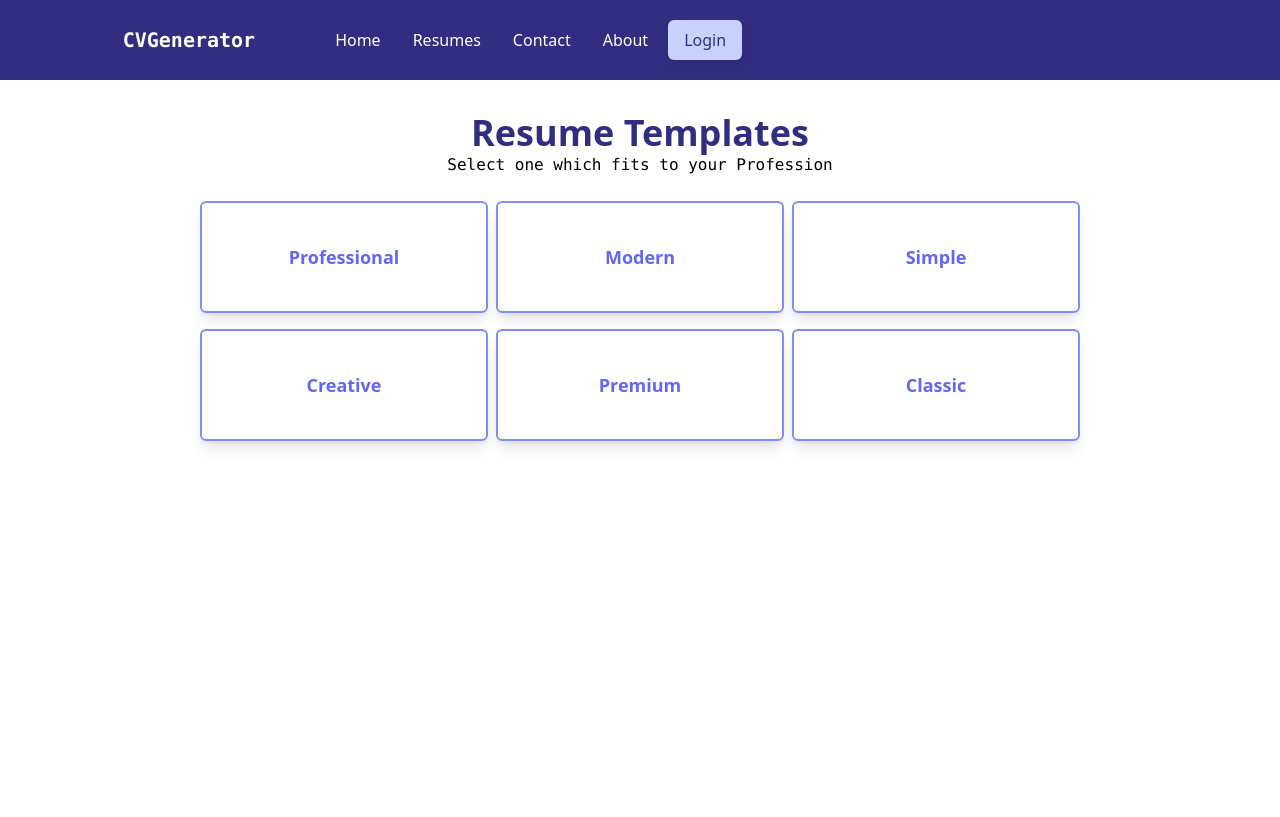
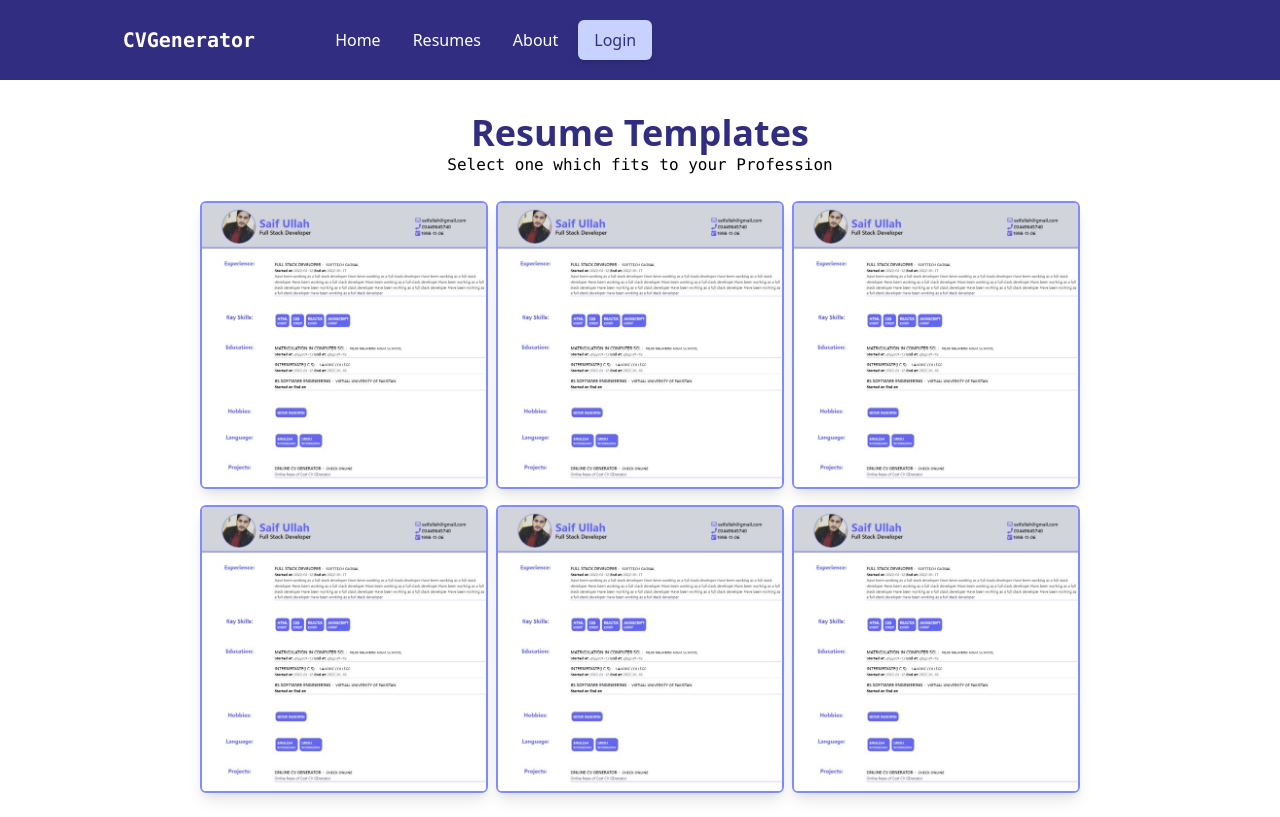
Before and after one commit to mrsaifullah52/cvgenerator, a Next.js app: page /resumes in a window 1280 px wide. Built offline with nearby package versions, Linux system fonts and the light colour scheme.

Commit message:
changes in about apge

```diff
--- a/pages/about.jsx
+++ b/pages/about.jsx
@@ -3,6 +3,10 @@ import Header from "./components/header"
 const About =()=>{
   return<>
     <Header/>
+
+    <div className="text-center mt-8">
+      My Whatsapp: 92 344 9645740
+    </div>
   </>
 }
 export default About
--- a/pages/components/cvdisplay.jsx
+++ /dev/null
@@ -1,59 +0,0 @@
-import Link from "next/link";
-
-const Cvdisplay = () => {
-  const cards = [
-    { title: "Professional", link: "Professional" },
-    { title: "Modern", link: "Modern" },
-    { title: "Simple", link: "Simple" },
-    { title: "Creative", link: "Creative" },
-    { title: "Premium", link: "Premium" },
-    { title: "Classic", link: "Classic" },
-  ];
-  return (
-    <section>
-      <div className="mycontainer">
-        <div className="text-center my-4">
-          <h2 className="font-bold text-2xl md:text-4xl text-indigo-900">
-            Resume Templates
-          </h2>
-          <p className="font-mono text-sm md:text-base">
-            Select one which fits to your Profession
-          </p>
-        </div>
-        <div className="flex flex-row flex-wrap justify-center">
-          {cards.map((card, key) => {
-            return <Card props={card} key={key} />;
-          })}
-        </div>
-      </div>
-    </section>
-  );
-};
-
-const Card = ({ props }) => {
-  return (
-    <div className="has-tooltip w-72 border-2 border-indigo-400 rounded-md shadow-lg p-4 mx-1 my-2 ">
-      <div className="" id="text">
-        <h4 className="text-center font-bold text-lg text-indigo-500 py-6 md:py-6 ">
-          {props.title}
-        </h4>
-      </div>
-
-      <div
-        className="flex flex-row justify-center items-center py-4 md:py-3 text-center"
-        id="actions"
-      >
-        <Link href={`view/${props.link}`}>
-          <a target="_blank" className="btn-primary">
-            Perview
-          </a>
-        </Link>
-        <Link href={`cv/`}>
-          <a className="btn-secondary">Select</a>
-        </Link>
-      </div>
-    </div>
-  );
-};
-
-export default Cvdisplay;
--- a/pages/components/edit.jsx
+++ b/pages/components/edit.jsx
@@ -18,12 +18,12 @@ const Edit = () => {
 
   // inital values
   const initialValues = {
-    fname: "Saif",
-    lname: "Ullah",
-    email: "saifullah@gmail.com",
-    phone: "03449645740",
-    role: "Full Stack Developer",
-    dob: "1998-11-06",
+    fname: "",
+    lname: "",
+    email: "",
+    phone: "",
+    role: "",
+    dob: "",
     proImage:
       "https://www.donkey.bike/wp-content/uploads/2020/12/user-member-avatar-face-profile-icon-vector-22965342-300x300.jpg",
 
--- a/pages/components/header.jsx
+++ b/pages/components/header.jsx
@@ -11,7 +11,6 @@ const Header = () => {
   const navlinks = [
     { name: "Home", url: "/" },
     { name: "Resumes", url: "/resumes" },
-    { name: "Contact", url: "/contact" },
     { name: "About", url: "/about" },
   ];
 
@@ -73,6 +72,12 @@ const Header = () => {
             {navlinks.map((links, key) => {
               return <List props={links} key={key} />;
             })}
+
+            <li className="hover:bg-indigo-500 w-full transition ease-in-out duration-700 rounded-md">
+              <Link href="/login">
+                <a className="block btn-secondary font-medium">Login</a>
+              </Link>
+            </li>
           </ul>
         </nav>
       </header>
--- a/pages/contact.jsx
+++ /dev/null
@@ -1,8 +0,0 @@
-import Header from "./components/header"
-
-const Contact =()=>{
-  return<>
-    <Header/>
-  </>
-}
-export default Contact
--- a/pages/login.jsx
+++ b/pages/login.jsx
@@ -37,13 +37,13 @@ const Login = () => {
                   id="email"
                   type="email"
                   className="px-4 py-3 rounded-md"
-                  placeHolder="john@gmail.com"
+                  placeHolder="saifullah@gmail.com"
                 />
               </div>
 
               <div className="w-100 flex flex-col my-2">
                 <label
-                  htmlFor="email"
+                  htmlFor="password"
                   className="text-white font-medium text-base"
                 >
                   Your Password
--- a/pages/register.jsx
+++ b/pages/register.jsx
@@ -37,7 +37,7 @@ const Register = () => {
                   id="name"
                   type="text"
                   className="px-4 py-3 rounded-md"
-                  placeHolder="John Doe"
+                  placeHolder="Saif Ullah"
                 />
               </div>
 
@@ -53,13 +53,13 @@ const Register = () => {
                   id="email"
                   type="email"
                   className="px-4 py-3 rounded-md"
-                  placeHolder="john@gmai.com"
+                  placeHolder="saifullah@gmai.com"
                 />
               </div>
 
               <div className="w-100 flex flex-col my-2">
                 <label
-                  htmlFor="email"
+                  htmlFor="password"
                   className="text-white font-medium text-base"
                 >
                   Your Password
--- a/pages/resumes.jsx
+++ b/pages/resumes.jsx
@@ -1,10 +1,64 @@
-import Cvdisplay from "./components/cvdisplay"
-import Header from "./components/header"
+import Header from "./components/header";
+import Link from "next/link";
+import Image from "next/image";
+import professional from "../public/professional.png";
+import simple from "../public/simple.jpg";
 
-const Resumes =()=>{
-  return<>
-      <Header/>
-      <Cvdisplay/>
-  </>
-}
-export default Resumes
+const Resumes = () => {
+  const cards = [
+    { title: "professional.png", link: "Professional", img: simple },
+    { title: "Modern", link: "Modern", img: simple },
+    { title: "simple", link: "simple", img: simple },
+    { title: "Creative", link: "Creative", img: simple },
+    { title: "Premium", link: "Premium", img: simple },
+    { title: "Classic", link: "Classic", img: simple },
+  ];
+  return (
+    <>
+      <Header />
+      <section>
+        <div className="mycontainer">
+          <div className="text-center my-4">
+            <h2 className="font-bold text-2xl md:text-4xl text-indigo-900">
+              Resume Templates
+            </h2>
+            <p className="font-mono text-sm md:text-base">
+              Select one which fits to your Profession
+            </p>
+          </div>
+          <div className="flex flex-row flex-wrap justify-center">
+            {cards.map((card, key) => {
+              return <Card props={card} key={key} />;
+            })}
+          </div>
+        </div>
+      </section>
+    </>
+  );
+};
+
+const Card = ({ props }) => {
+  return (
+    <div className="has-tooltip w-72 h-72 border-2 border-indigo-400 rounded-md shadow-lg mx-1 my-2 relative overflow-hidden">
+      <div className="" id="thumbnail">
+        <Image src={props.img} alt={props.title} className="h-full w-full" />
+      </div>
+
+      <div
+        className="flex flex-row justify-center items-center py-4 md:py-3 text-center absolute top-1/2 left-1/2 transform -translate-x-1/2 -translate-y-1/2"
+        id="actions"
+      >
+        <Link href={`cv/`}>
+          <a className="btn-secondary">Select</a>
+        </Link>
+        <Link href={`view/${props.title}`}>
+          <a target="_blank" className="btn-primary">
+            View
+          </a>
+        </Link>
+      </div>
+    </div>
+  );
+};
+
+export default Resumes;
--- a/pages/view/[file].js
+++ b/pages/view/[file].js
@@ -1,5 +1,17 @@
+import Image from 'next/image';
+import {useRouter} from 'next/router';
+import simple from '../../public/simple.jpg';
+
 const File=()=>{
-  return(<></>)
+  const router = useRouter();
+  const img = router.query.file;
+
+
+  return(<>
+    <figure className="inline-block rounded-lg m-auto border-2 border-indigo-800 overflow-hidden shadow-lg">
+      <Image src={simple}/>
+    </figure>
+  </>)
 }
 
 export default File
--- a/styles/global.css
+++ b/styles/global.css
@@ -1,33 +1,33 @@
 @tailwind base;
 @tailwind components;
-  .mycontainer{
-    @apply w-5/6 mx-auto p-4
+.mycontainer {
+  @apply w-5/6 mx-auto p-4;
 }
-  .btn{
-    @apply inline-block px-4 py-2 m-1 shadow-md rounded-md
+.btn {
+  @apply inline-block px-4 py-2 m-1 shadow-md rounded-md;
 }
-  .btn-primary{
-    @apply btn bg-indigo-900 text-white hover:bg-indigo-700
+.btn-primary {
+  @apply btn bg-indigo-900 text-white hover:bg-indigo-700;
 }
-  .btn-secondary{
-    @apply btn bg-indigo-200 text-indigo-900 hover:bg-indigo-400
+.btn-secondary {
+  @apply btn bg-indigo-200 text-indigo-900 hover:bg-indigo-400;
 }
-  .input_group{
-    @apply flex flex-col w-full m-1 w-full md:w-1/2 lg:w-1/2
+.input_group {
+  @apply flex flex-col w-full m-1 w-full md:w-1/2 lg:w-1/2;
 }
 
-  /* resumes page */
-  #text{
-    @apply block
+/* resumes page custom hover */
+#thumbnail {
+  @apply block;
 }
-  #actions{
-    @apply hidden
+#actions {
+  @apply hidden;
 }
-  .has-tooltip:hover #actions{
-    @apply block z-10
+.has-tooltip:hover #actions {
+  @apply inline-block z-10;
 }
-  .has-tooltip:hover #text{
-    @apply hidden
+.has-tooltip:hover #thumbnail {
+  @apply opacity-5;
 }
 
 @tailwind utilities;
```
Also changed, not shown: public/professional.png (renamed from public/executive-resume-template.png), public/simple.JPG (added). Lines whose indentation alone changed are shown as unchanged.
